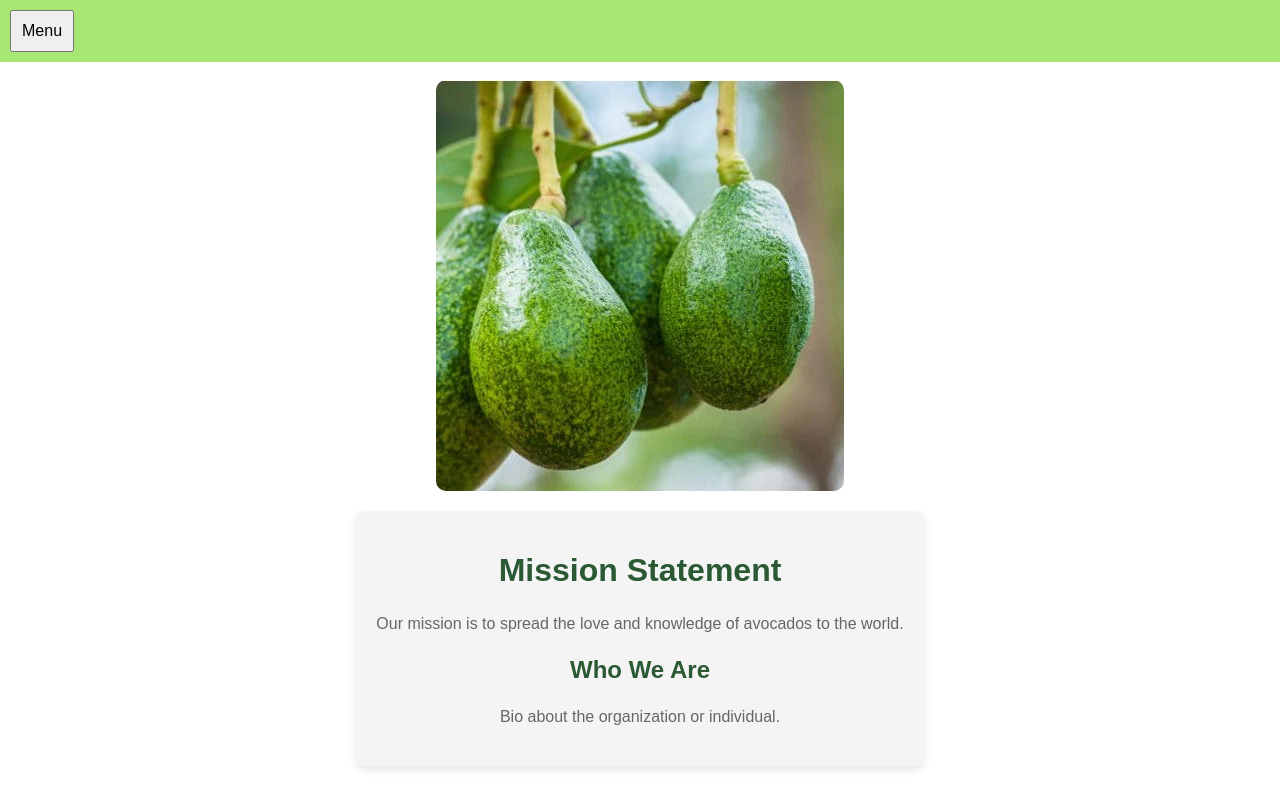
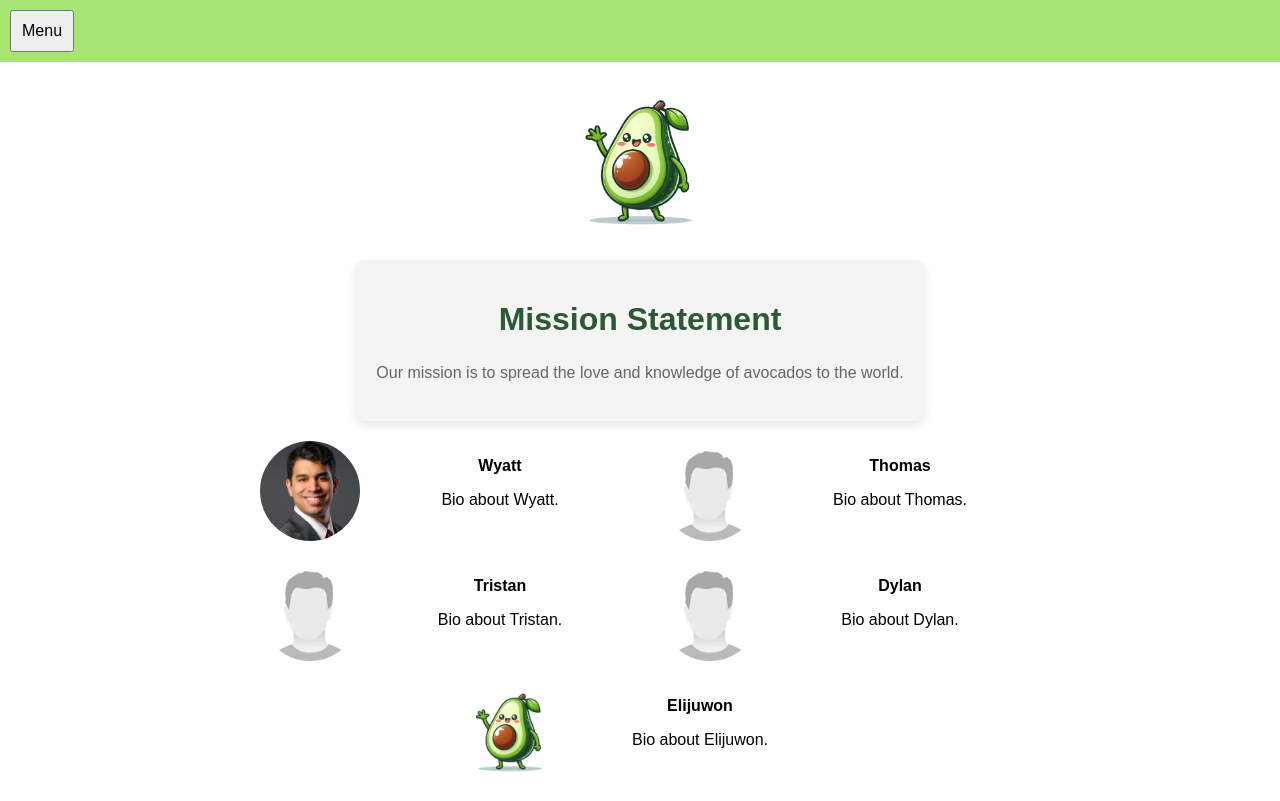
Before and after one commit to tdalbavie/Forum, a React (Create React App) app in the folder client/: page /about in a window 1280 px wide. Built offline with nearby package versions, Linux system fonts and the light colour scheme.

Commit message:
finished about styling for real this time

```diff
--- a/client/src/pages/AboutPage.css
+++ b/client/src/pages/AboutPage.css
@@ -12,7 +12,7 @@
   }
 
   .about-image {
-    max-width: 100%; /* Responsive image size */
+    max-width: 20%; /* Responsive image size */
     height: auto; /* Maintain aspect ratio */
     border-radius: 10px; /* Optional: rounded corners for the image */
     margin-bottom: 20px; /* Space between the image and text */
@@ -35,6 +35,45 @@
     line-height: 1.6; /* Increased line height for better readability */
   }
 
+
+  .team-container {
+    display: flex;
+    flex-wrap: wrap; /* Allows items to wrap in smaller screens */
+    justify-content: space-around; /* Spacing around items */
+    margin-top: 20px; /* Space from the mission statement */
+  }
+
+  .team-member {
+    display: flex;
+    align-items: center; /* Vertical alignment */
+    margin-bottom: 20px;
+    width: 100%; /* Full width to stack on mobile */
+  }
+
+  .team-photo {
+    width: 100px; /* Fixed size for the image */
+    height: 100px;
+    border-radius: 50%; /* Makes the image circular */
+    margin-right: 20px; /* Space between image and text */
+    object-fit: cover; /* Ensures the image covers the area properly */
+    flex-shrink: 0; /* Prevents the image from shrinking */
+  }
+
+  .team-info {
+    flex-grow: 1; /* Allows the bio to take up remaining space */
+  }
+
+  .team-name {
+    font-weight: bold;
+    margin-bottom: 5px;
+  }
+
+  @media (min-width: 768px) {
+    .team-member {
+      width: 45%; /* Adjust width for larger screens to show side by side */
+    }
+  }
+
   @media (max-width: 767px) {
     .about-container {
       padding: 20px;
--- a/client/src/pages/AboutPage.js
+++ b/client/src/pages/AboutPage.js
@@ -1,8 +1,29 @@
 import React from 'react';
 import Navbar from '../components/Navbar';
 import './AboutPage.css'; // Import the CSS here
-import avocadoImage from '../images/zutanoAvocado.jpeg';
+import placeholderImage from '../images/placeholder.jpeg'; // Placeholder image
+import avocadoImage from '../images/wavingAvocado.png'; // Main about image
+// Import individual team member images
+// import wyattImage from '../images/wyattImage.jpeg';
+// import thomasImage from '../images/thomasImage.jpeg';
+// import tristanImage from '../images/tristanImage.jpeg';
+// import dylanImage from '../images/dylanImage.jpeg';
+// import elijuwonImage from '../images/elijuwonImage.jpeg';
 
+import wyattImage from '../images/wyattImage.png';
+import thomasImage from '../images/placeholder.jpeg';
+import tristanImage from '../images/placeholder.jpeg';
+import dylanImage from '../images/placeholder.jpeg';
+import elijuwonImage from '../images/wavingAvocado.png';
+
+
+const teamMembers = [
+  { name: 'Wyatt', description: 'Bio about Wyatt.', image: wyattImage },
+  { name: 'Thomas', description: 'Bio about Thomas.', image: thomasImage },
+  { name: 'Tristan', description: 'Bio about Tristan.', image: tristanImage },
+  { name: 'Dylan', description: 'Bio about Dylan.', image: dylanImage },
+  { name: 'Elijuwon', description: 'Bio about Elijuwon.', image: elijuwonImage },
+];
 
 const AboutPage = () => {
   return (
@@ -13,8 +34,17 @@ const AboutPage = () => {
         <div className="about-text">
           <h1>Mission Statement</h1>
           <p>Our mission is to spread the love and knowledge of avocados to the world.</p>
-          <h2>Who We Are</h2>
-          <p>Bio about the organization or individual.</p>
+        </div>
+        <div className="team-container">
+          {teamMembers.map((member, index) => (
+            <div key={index} className="team-member">
+              <img src={member.image} alt={member.name} className="team-photo" />
+              <div className="team-info">
+                <div className="team-name">{member.name}</div>
+                <p>{member.description}</p>
+              </div>
+            </div>
+          ))}
         </div>
       </div>
     </>
```
Also changed, not shown: client/src/images/placeholder.jpeg (added), client/src/images/wyattImage.png (added).
